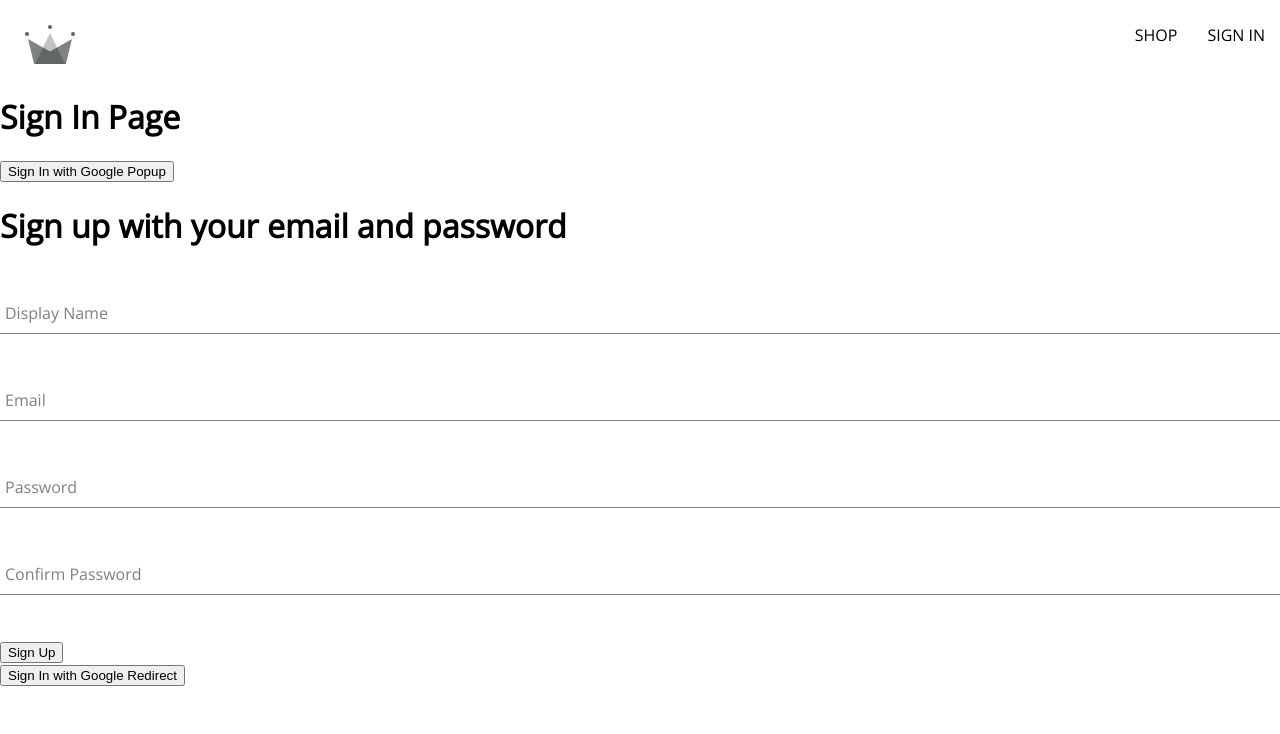
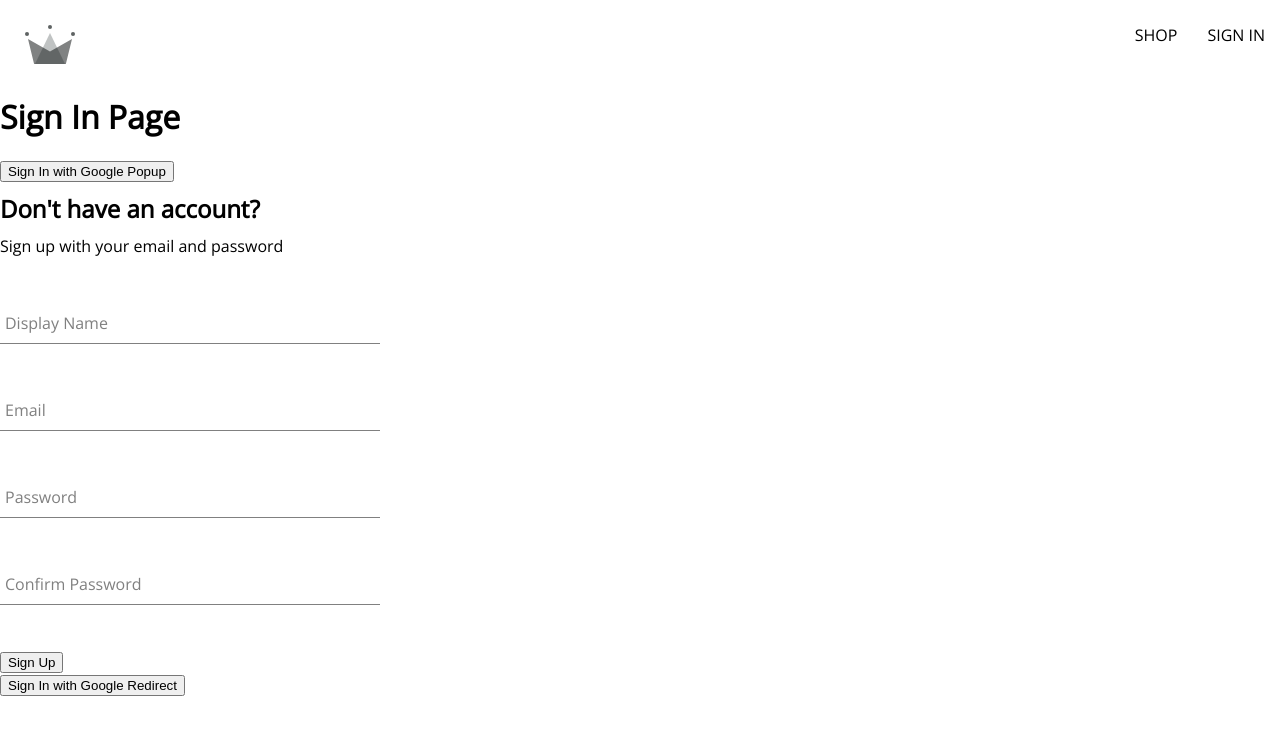
Before and after one commit to Uniout/crwn-clothing, a React (Create React App) app: page /sign-in in a window 1280 px wide. Shown: the top 734 px of the page. Built offline with nearby package versions, Linux system fonts and the light colour scheme.

Commit message:
add sing up form styling

```diff
--- a/src/components/sign-up-form/sign-up-form.component.jsx
+++ b/src/components/sign-up-form/sign-up-form.component.jsx
@@ -2,8 +2,9 @@
 
 import FormInput from '../form-input/form-input.component';
 
+import { createAuthUserWithEmailAndPassword, createUserDocumentFromAuth } from '../../utils/firebase/firebase.utils';
 
-import { createAuthUserWithEmailAndPassword, createUserDocumentFromAuth } from '../../utils/firebase/firebase.utils';
+import './sign-up-form.style.scss';
 
 const defaultFormFields = {
   displayName: '',
@@ -52,8 +53,9 @@
   }
 
   return (
-    <div>
-      <h1>Sign up with your email and password</h1>
+    <div className='sign-up-container'>
+      <h2>Don't have an account?</h2>
+      <span>Sign up with your email and password</span>
       <form onSubmit={handleSubmit}>
         <FormInput
           label="Display Name"
--- /dev/null
+++ b/src/components/sign-up-form/sign-up-form.style.scss
@@ -0,0 +1,9 @@
+.sign-up-container {
+  display: flex;
+  flex-direction: column;
+  width: 380px;
+
+  h2 {
+    margin: 10px 0;
+  }
+}
```
